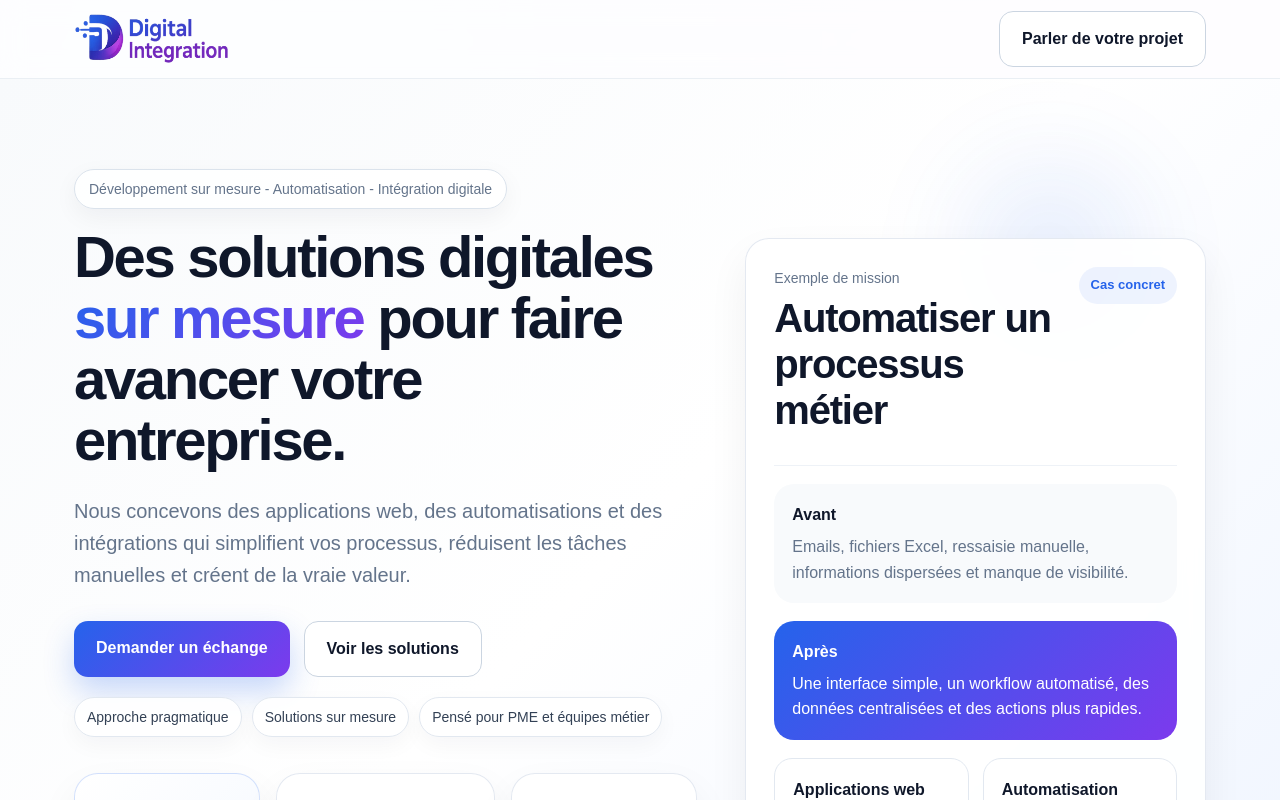
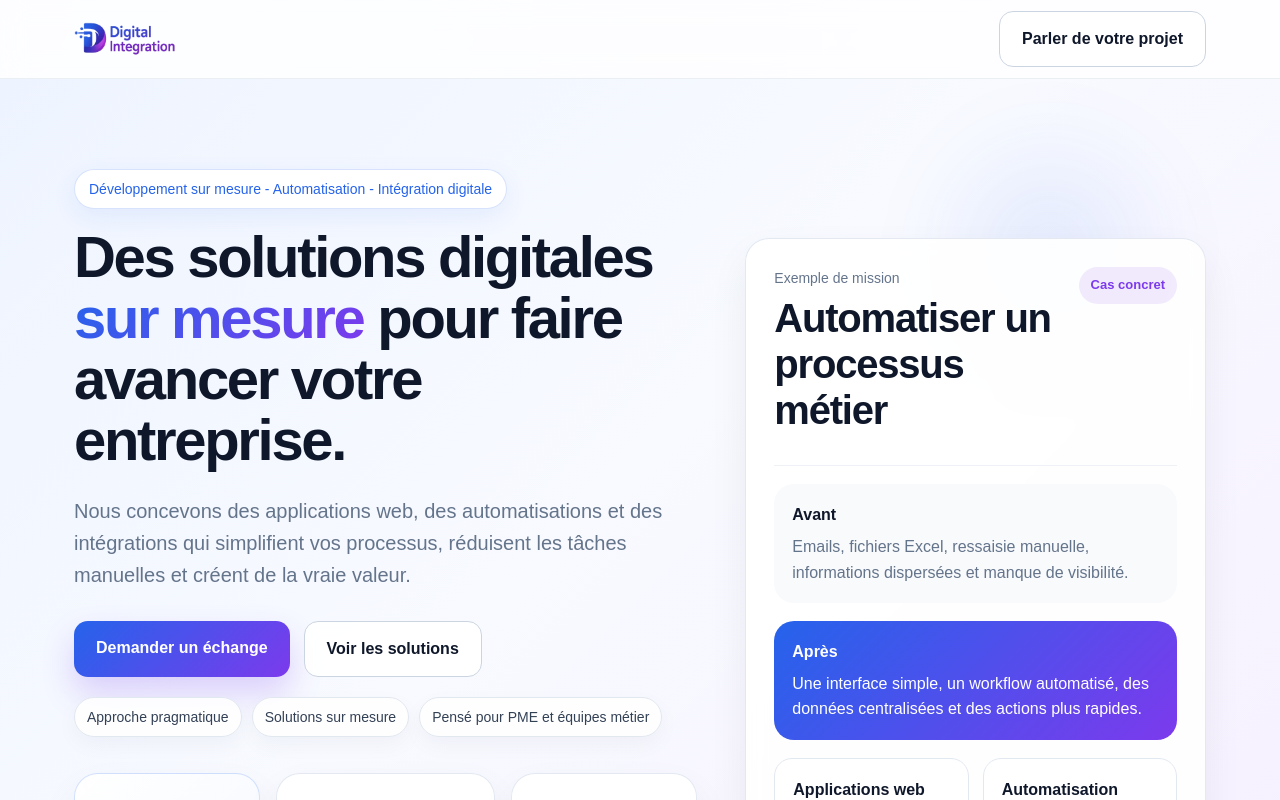
Before and after one commit to bliss46/digitalintegration, a Next.js app: page / in a window 1280 px wide. Shown: the top 800 px of the page. Built offline with nearby package versions, Linux system fonts and the light colour scheme.

Commit message:
Update globals.css

```diff
--- a/app/globals.css
+++ b/app/globals.css
@@ -66,19 +66,19 @@ main {
 }
 
 .logo {
-  height: 52px;
+  height: 34px;
   width: auto;
   display: block;
 }
 
 .logo-footer {
-  height: 42px;
+  height: 30px;
 }
 
 .hero {
   position: relative;
   overflow: hidden;
-  background: linear-gradient(135deg, #f8fafc 0%, #ffffff 48%, #eef4ff 100%);
+  background: linear-gradient(135deg, #eef4ff 0%, #f8faff 45%, #f6efff 100%);
   padding: 90px 0 72px;
 }
 
@@ -117,13 +117,13 @@ main {
 .badge {
   display: inline-block;
   padding: 8px 14px;
-  border: 1px solid #dbe3ec;
+  border: 1px solid rgba(37, 99, 235, 0.18);
   border-radius: 999px;
-  background: rgba(255, 255, 255, 0.9);
-  color: var(--color-text-soft);
+  background: rgba(255, 255, 255, 0.95);
+  color: var(--color-blue);
   font-size: 14px;
   margin-bottom: 18px;
-  box-shadow: 0 8px 24px rgba(15, 23, 42, 0.05);
+  box-shadow: 0 8px 24px rgba(37, 99, 235, 0.08);
 }
 
 h1 {
@@ -134,7 +134,7 @@ h1 {
 }
 
 h1 span {
-  background: var(--gradient-main);
+  background: linear-gradient(135deg, #2563eb 0%, #7c3aed 100%);
   -webkit-background-clip: text;
   -webkit-text-fill-color: transparent;
 }
@@ -200,9 +200,9 @@ p {
 }
 
 .btn-dark {
-  background: var(--gradient-main);
+  background: linear-gradient(135deg, #2563eb 0%, #7c3aed 100%);
   color: var(--color-white);
-  box-shadow: 0 14px 30px rgba(37, 99, 235, 0.25);
+  box-shadow: 0 16px 32px rgba(124, 58, 237, 0.22);
 }
 
 .btn-light {
@@ -287,8 +287,8 @@ p {
 }
 
 .pill {
-  background: rgba(37, 99, 235, 0.08);
-  color: var(--color-blue);
+  background: rgba(124, 58, 237, 0.1);
+  color: var(--color-violet);
   padding: 8px 12px;
   border-radius: 999px;
   font-size: 13px;
@@ -307,7 +307,7 @@ p {
 }
 
 .case-after {
-  background: var(--gradient-main);
+  background: linear-gradient(135deg, #2563eb 0%, #7c3aed 100%);
 }
 
 .case-after strong,
@@ -404,9 +404,9 @@ p {
   width: 12px;
   height: 12px;
   border-radius: 999px;
-  background: var(--gradient-main);
+  background: linear-gradient(135deg, #2563eb 0%, #7c3aed 100%);
   margin-bottom: 16px;
-  box-shadow: 0 0 0 8px rgba(37, 99, 235, 0.12);
+  box-shadow: 0 0 0 8px rgba(124, 58, 237, 0.12);
 }
 
 .dark-section {
@@ -446,11 +446,11 @@ p {
 }
 
 .contact-box {
-  background: linear-gradient(135deg, #0f172a 0%, #1e1b4b 100%);
+  background: linear-gradient(135deg, #0f172a 0%, #312e81 100%);
   color: var(--color-white);
   border-radius: 30px;
   padding: 52px;
-  box-shadow: 0 28px 60px rgba(2, 6, 23, 0.22);
+  box-shadow: 0 28px 60px rgba(49, 46, 129, 0.2);
 }
 
 .contact-box h2,
@@ -537,6 +537,6 @@ p {
   }
 
   .logo {
-    height: 44px;
+    height: 32px;
   }
 }
```
